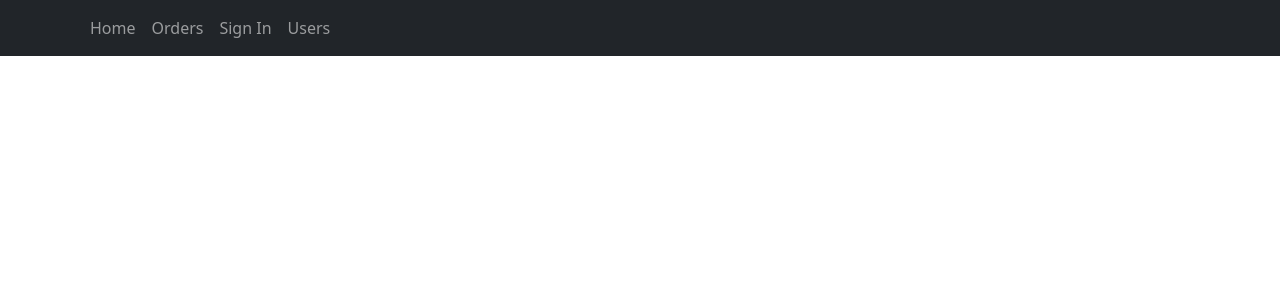
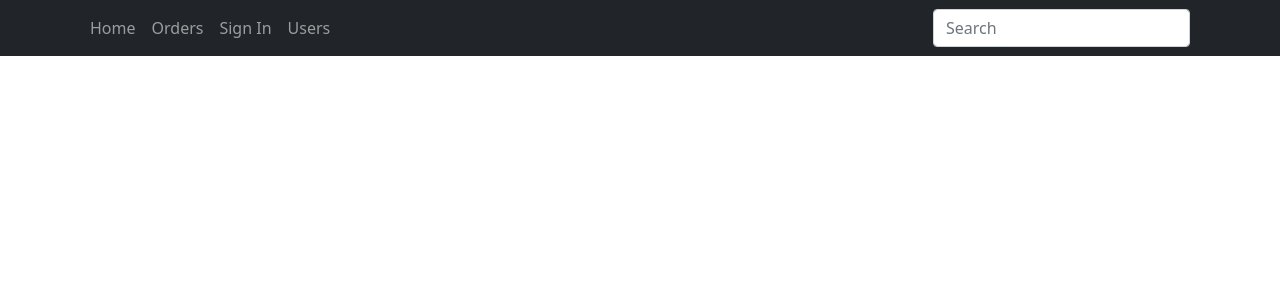
Before and after one commit to DeerWomanDezigns/DeerWomanDezigns, a React (Create React App) app in the folder web/: page / in a window 1280 px wide. Shown: the top 300 px of the page. Built offline with nearby package versions, Linux system fonts and the light colour scheme.

Commit message:
feat: search bar added w/o logic awaiting orders

```diff
--- a/web/src/components/Navbar.js
+++ b/web/src/components/Navbar.js
@@ -29,6 +29,9 @@ function Navigation() {
           </Nav>
         </Navbar.Collapse>
         </Nav>
+        <Form inline>
+           <FormControl type="text" placeholder="Search" className="mr-sm-2" />
+          </Form>
         </Container>
         </Navbar>
         </div>
```
